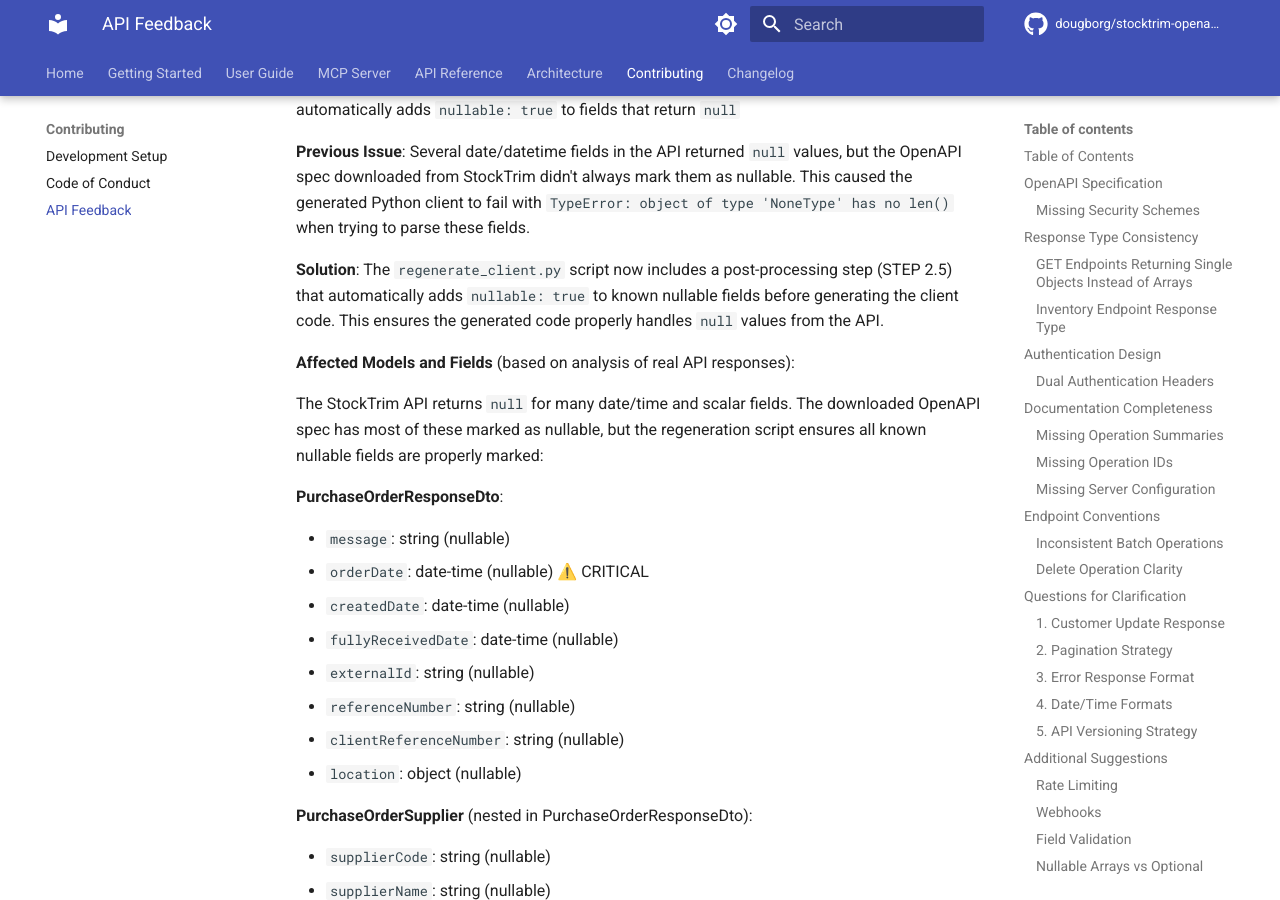
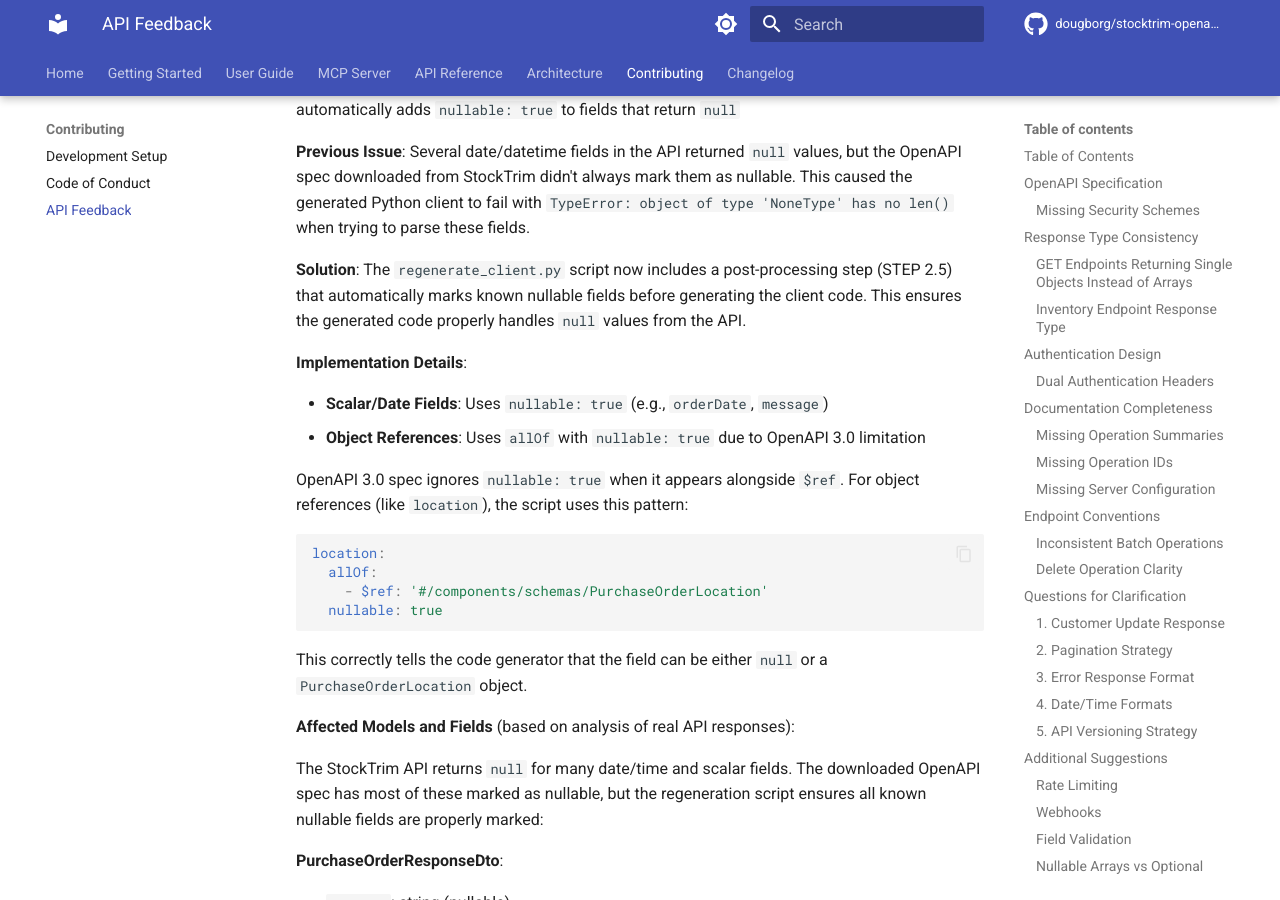
Before and after one commit to dougborg/stocktrim-openapi-client, an MkDocs documentation site: the page built from docs/contributing/api-feedback.md, in a window 1280 px wide and 900 px high, scrolled down 10680 px. Built offline with MkDocs 1.6.1 and Material for MkDocs 9.7.7, drawn with Linux system fonts in a browser that asks for light colours; comment, search, counter and statistics services are not loaded; the version menu is left out.

Commit message:
fix: use allOf pattern for nullable object references in OpenAPI spec
The OpenAPI 3.0 spec ignores `nullable: true` when it appears alongside `$ref`.
This caused the code generator to produce buggy code for nullable object references
like PurchaseOrderResponseDto.location, which would crash when the API returned null.

Changes:
- Updated regenerate_client.py to detect $ref fields and apply allOf pattern
- For object references: wraps $ref in allOf array and adds nullable: true
- For scalar/date fields: continues to use simple nullable: true
- Regenerated client with proper None handling for location field
- Updated all documentation to reference the allOf pattern

The generated code now correctly handles null object references:
- Type annotation includes | None
- Parser function checks for None before calling .from_dict()
- Tested with real API data showing location: null

This fix only affects PurchaseOrderResponseDto.location, which is the only
nullable object reference in NULLABLE_FIELDS. All other fields are scalars.

🤖 Generated with [Claude Code](https://claude.com/claude-code)

Co-Authored-By: Claude <noreply@anthropic.com>

````diff
--- a/docs/contributing/api-feedback.md
+++ b/docs/contributing/api-feedback.md
@@ -465,9 +465,27 @@ caused the generated Python client to fail with
 `TypeError: object of type 'NoneType' has no len()` when trying to parse these fields.
 
 **Solution**: The `regenerate_client.py` script now includes a post-processing step
-(STEP 2.5) that automatically adds `nullable: true` to known nullable fields before
-generating the client code. This ensures the generated code properly handles `null`
-values from the API.
+(STEP 2.5) that automatically marks known nullable fields before generating the client
+code. This ensures the generated code properly handles `null` values from the API.
+
+**Implementation Details**:
+
+- **Scalar/Date Fields**: Uses `nullable: true` (e.g., `orderDate`, `message`)
+- **Object References**: Uses `allOf` with `nullable: true` due to OpenAPI 3.0
+  limitation
+
+OpenAPI 3.0 spec ignores `nullable: true` when it appears alongside `$ref`. For object
+references (like `location`), the script uses this pattern:
+
+```yaml
+location:
+  allOf:
+    - $ref: '#/components/schemas/PurchaseOrderLocation'
+  nullable: true
+```
+
+This correctly tells the code generator that the field can be either `null` or a
+`PurchaseOrderLocation` object.
 
 **Affected Models and Fields** (based on analysis of real API responses):
 
--- a/stocktrim-openapi.yaml
+++ b/stocktrim-openapi.yaml
@@ -1870,7 +1870,8 @@ components:
           type: string
           nullable: true
         location:
-          $ref: '#/components/schemas/PurchaseOrderLocation'
+          allOf:
+          - $ref: '#/components/schemas/PurchaseOrderLocation'
           nullable: true
         status:
           $ref: '#/components/schemas/PurchaseOrderStatusDto'
````
Also changed, not shown: docs/architecture/logging.md (+3 -2 lines), .github/copilot-instructions.md, 3 other files.
